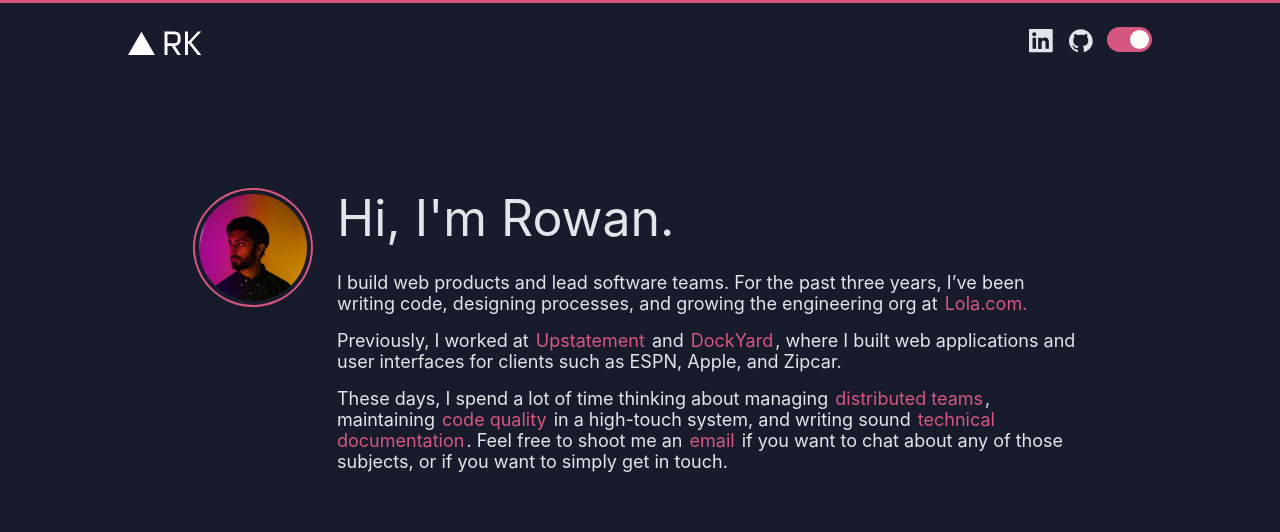
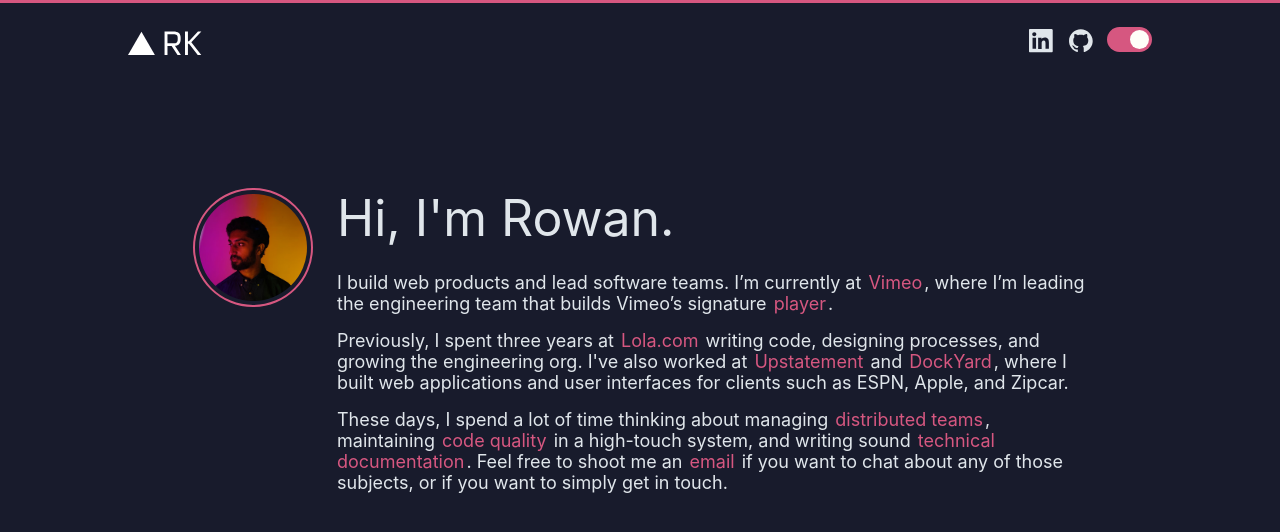
Before and after one commit to rkrishnan8594/website, a Next.js app: page / in a window 1280 px wide. Shown: the top 532 px of the page. Built offline with nearby package versions, Linux system fonts and the light colour scheme.

Commit message:
Update bio

```diff
--- a/src/pages/Home/Home.tsx
+++ b/src/pages/Home/Home.tsx
@@ -18,14 +18,22 @@
                         <Heading className={styles.intro}>Hi, I&apos;m Rowan.</Heading>
                     </span>
                     <Text className={styles.paragraph}>
-                        I build web products and lead software teams. For the past three years, I’ve been writing code,
-                        designing processes, and growing the engineering org at{' '}
-                        <Link href="https://www.lola.com/" passHref>
-                            Lola.com.
-                        </Link>{' '}
+                        I build web products and lead software teams. I’m currently at{' '}
+                        <Link href="https://vimeo.com/" passHref>
+                            Vimeo
+                        </Link>
+                        , where I’m leading the engineering team that builds Vimeo’s signature{' '}
+                        <Link href="https://vimeo.com/feltsoulmedia/denali" passHref>
+                            player
+                        </Link>
+                        .
                     </Text>
                     <Text className={styles.paragraph}>
-                        Previously, I worked at{' '}
+                        Previously, I spent three years at{' '}
+                        <Link href="https://lola.com/" passHref>
+                            Lola.com
+                        </Link>{' '}
+                        writing code, designing processes, and growing the engineering org. I&apos;ve also worked at{' '}
                         <Link href="https://upstatement.com/" passHref>
                             Upstatement
                         </Link>{' '}
```
